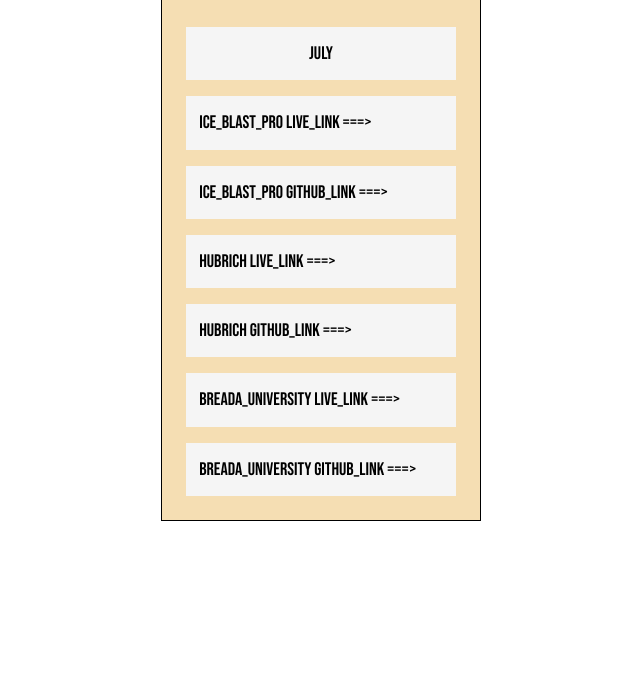
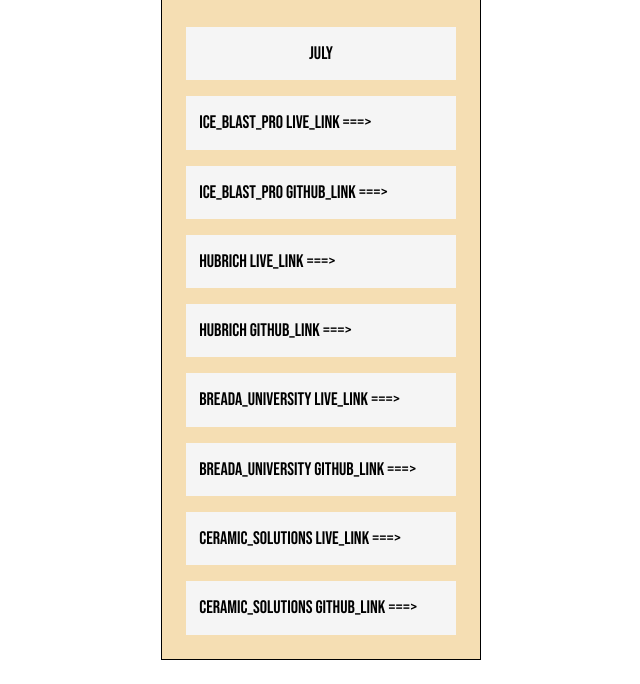
Before and after one commit to Parthsharma269/WorkSheet, a plain HTML site: page index.html in a window 1280 px wide. Shown: the part 179-863 px from the top of the page, without its empty margins (319-959 px from the left). Before the commit the page ends 800 px from the top, so only its background shows below. Drawn offline with nearby package versions, Linux system fonts and the light colour scheme.

Commit message:
New Link Add Update

```diff
--- a/index.html
+++ b/index.html
@@ -49,6 +49,15 @@
                                 class="fs-18 fw-500 ff_Bebas text-black text-center m-0 p-0">BREADA_UNIVERSITY GitHub_Link
                                 ===></a>
                         </div>
+                        <div class="Box_1">
+                            <a target="_blank" href="https://github.com/Parthsharma269/Ceramic_Solutions.git"
+                                class="fs-18 fw-500 ff_Bebas text-black text-center m-0 p-0">CERAMIC_SOLUTIONS Live_Link ===></a>
+                        </div>
+                        <div class="Box_1">
+                            <a target="_blank" href="https://ceramic-solutions-ruddy.vercel.app/"
+                                class="fs-18 fw-500 ff_Bebas text-black text-center m-0 p-0">CERAMIC_SOLUTIONS GitHub_Link
+                                ===></a>
+                        </div>
                     </div>
                 </div>
             </div>
```
